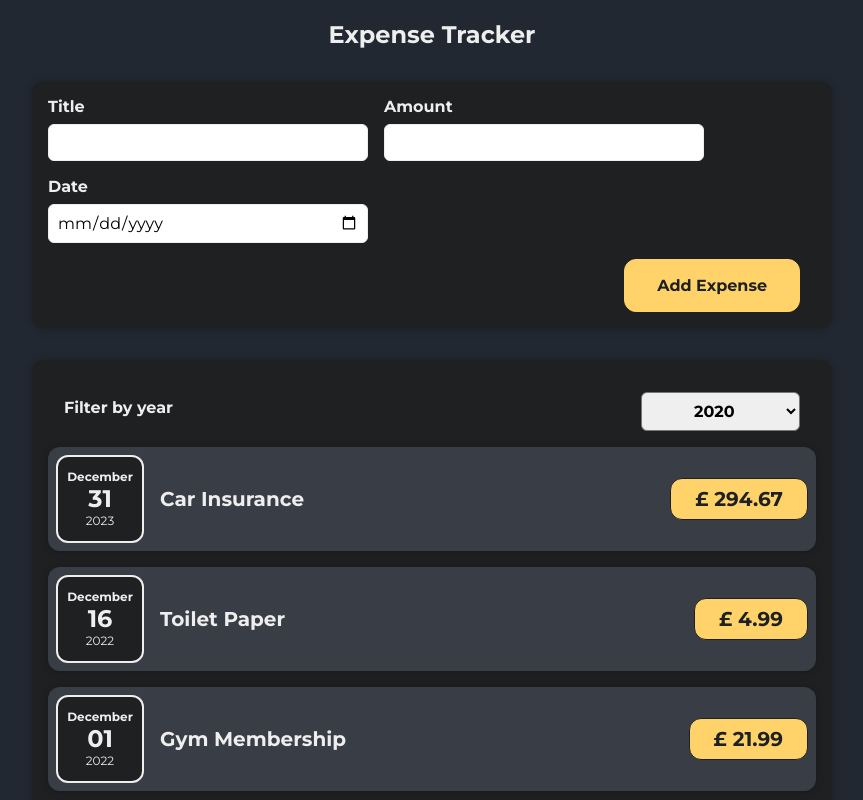
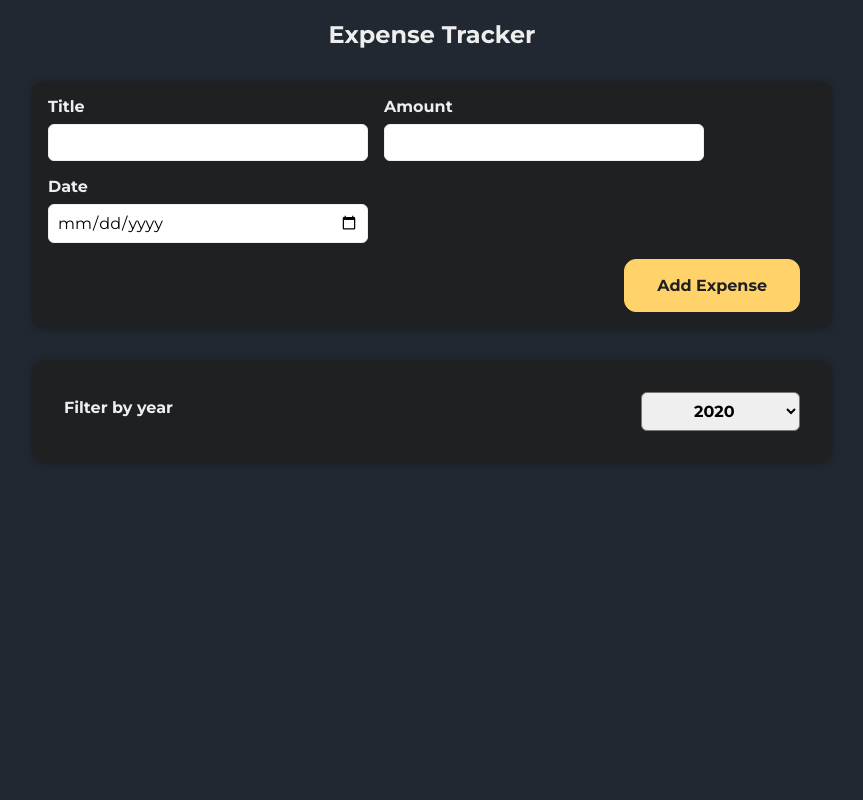
Before and after one commit to MikesonO/expense-tracker, a React (Create React App) app: page / in a window 1280 px wide. Shown: the top 800 px of the page, without its empty margins (208-1071 px from the left). Built offline with nearby package versions, Linux system fonts and the light colour scheme.

Commit message:
Add functionality to filter

```diff
--- a/src/components/Expenses/Expenses.js
+++ b/src/components/Expenses/Expenses.js
@@ -13,8 +13,11 @@ const Expenses = (data) => {
 
   const filterChangeHandler = selectedYear => {
     setFilteredYear(selectedYear);
-    console.log(filteredYear);
   }
+
+  const filteredExpenses = expenses.filter(expense => {
+    return expense.date.getFullYear().toString() === filteredYear;
+  });
 
   return (
     <div>
@@ -24,7 +27,7 @@ const Expenses = (data) => {
         onChangeFilter={filterChangeHandler}
       />
 
-      {expenses.map((expense) => (
+      {filteredExpenses.map((expense) => (
         <ExpenseItem
           key={expense.id}
           title={expense.title}
```
